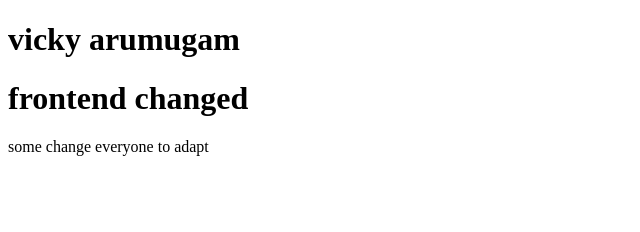
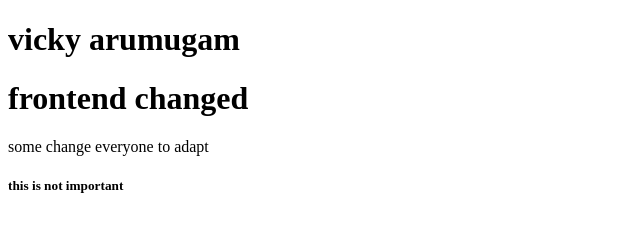
Before and after one commit to Vignesh-A04/sample, a plain HTML site: page index.html in a window 1280 px wide. Shown: the whole page, without its empty margins (0-640 px from the left). Drawn offline with Linux system fonts and the light colour scheme.

Commit message:
feat : added me

```diff
--- a/index.html
+++ b/index.html
@@ -10,6 +10,9 @@
     <h1>frontend changed</h1>
     some change everyone to adapt
 
+    <h5>this is not important
+
+    </h5>
 
 </body>
 </html>
```
